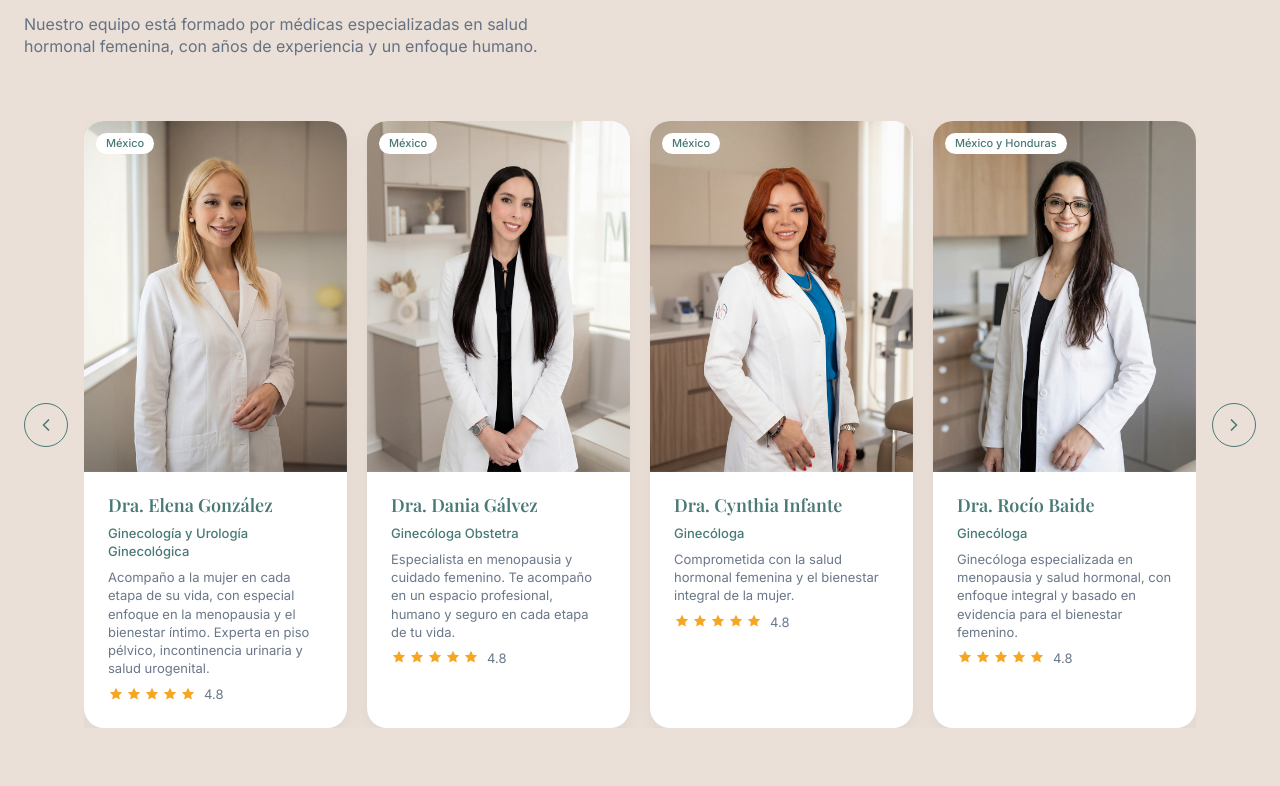
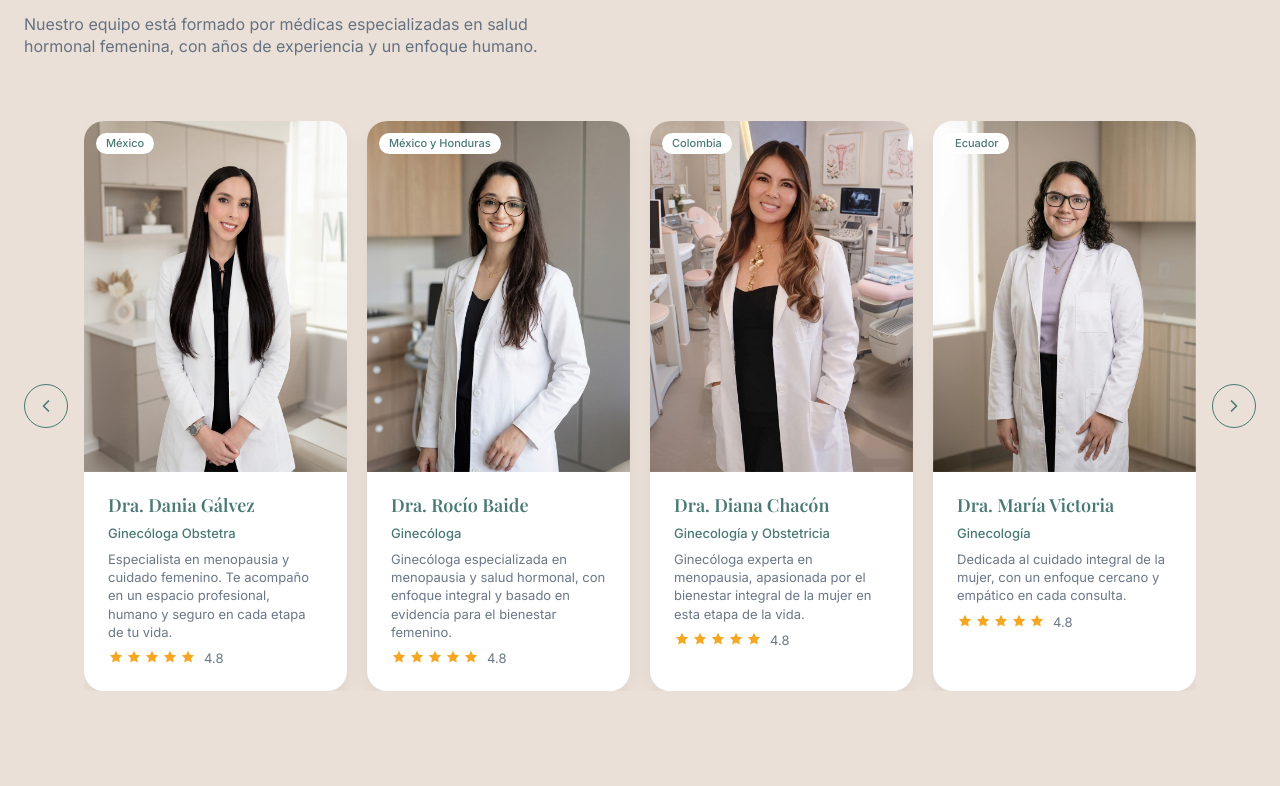
Before and after one commit to vadai-ia/mennasalud, a React (Vite) app: page / in a window 1280 px wide. Shown: the part 2674-3460 px from the top of the page. Built offline with nearby package versions, Linux system fonts and the light colour scheme; no server answers; a web font is replaced by a local one.

Commit message:
Hide Dra. Elena and Dra. Cynthia from specialists section
Co-Authored-By: Claude Opus 4.6 (1M context) <noreply@anthropic.com>

```diff
--- a/src/components/sections/SpecialistsSection.jsx
+++ b/src/components/sections/SpecialistsSection.jsx
@@ -10,15 +10,6 @@ import imgMariaVictoria from '../../assets/Images/doctors/maria-victoria.jpg'
 
 const specialists = [
   {
-    id: 1,
-    name: 'Dra. Elena González',
-    specialty: 'Ginecología y Urología Ginecológica',
-    country: 'México',
-    rating: 4.8,
-    bio: 'Acompaño a la mujer en cada etapa de su vida, con especial enfoque en la menopausia y el bienestar íntimo. Experta en piso pélvico, incontinencia urinaria y salud urogenital.',
-    photo: imgElenaGonzalez,
-  },
-  {
     id: 2,
     name: 'Dra. Dania Gálvez',
     specialty: 'Ginecóloga Obstetra',
@@ -26,15 +17,6 @@ const specialists = [
     rating: 4.8,
     bio: 'Especialista en menopausia y cuidado femenino. Te acompaño en un espacio profesional, humano y seguro en cada etapa de tu vida.',
     photo: imgDaniaGalvez,
-  },
-  {
-    id: 3,
-    name: 'Dra. Cynthia Infante',
-    specialty: 'Ginecóloga',
-    country: 'México',
-    rating: 4.8,
-    bio: 'Comprometida con la salud hormonal femenina y el bienestar integral de la mujer.',
-    photo: imgCynthiaInfante,
   },
   {
     id: 4,
```
